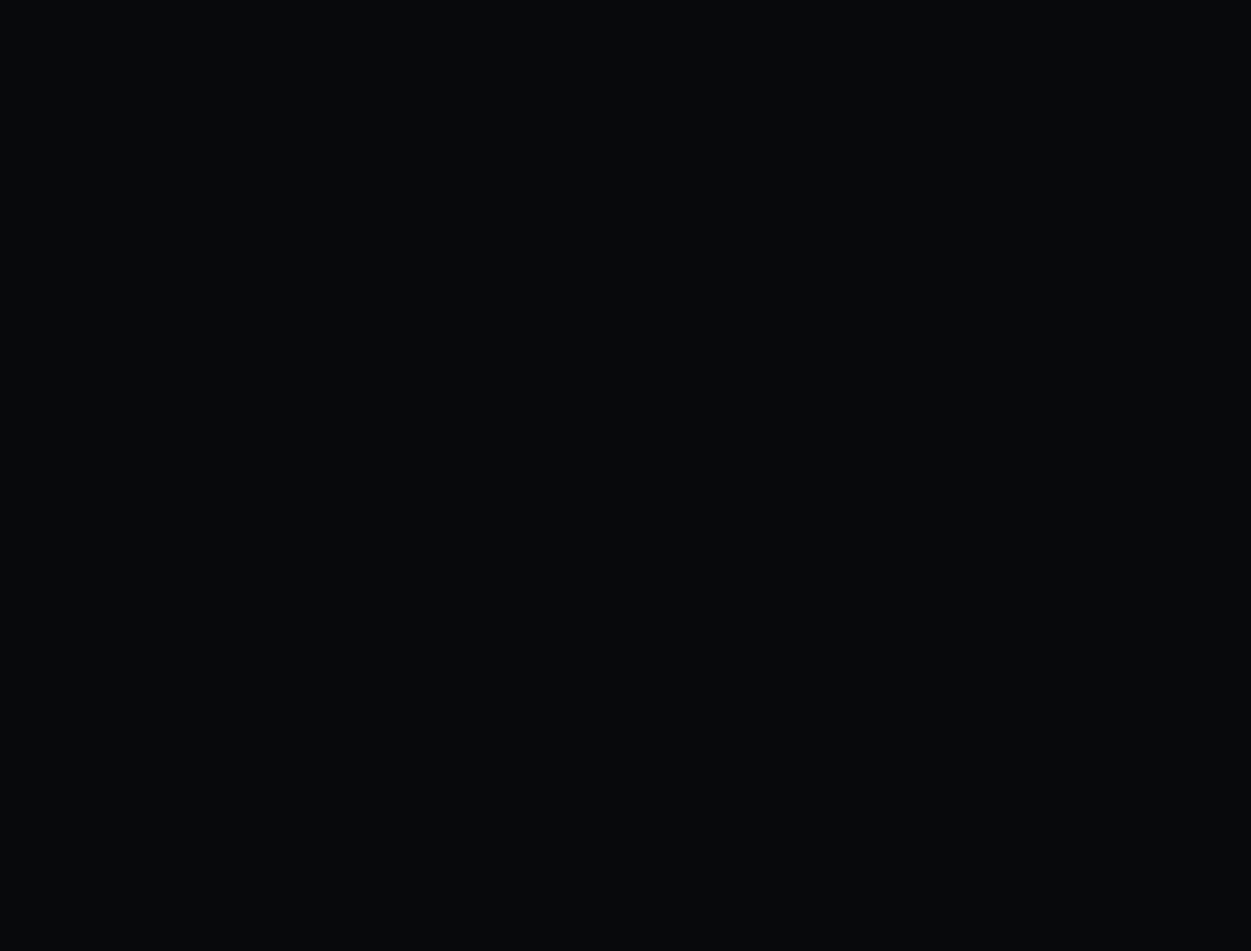
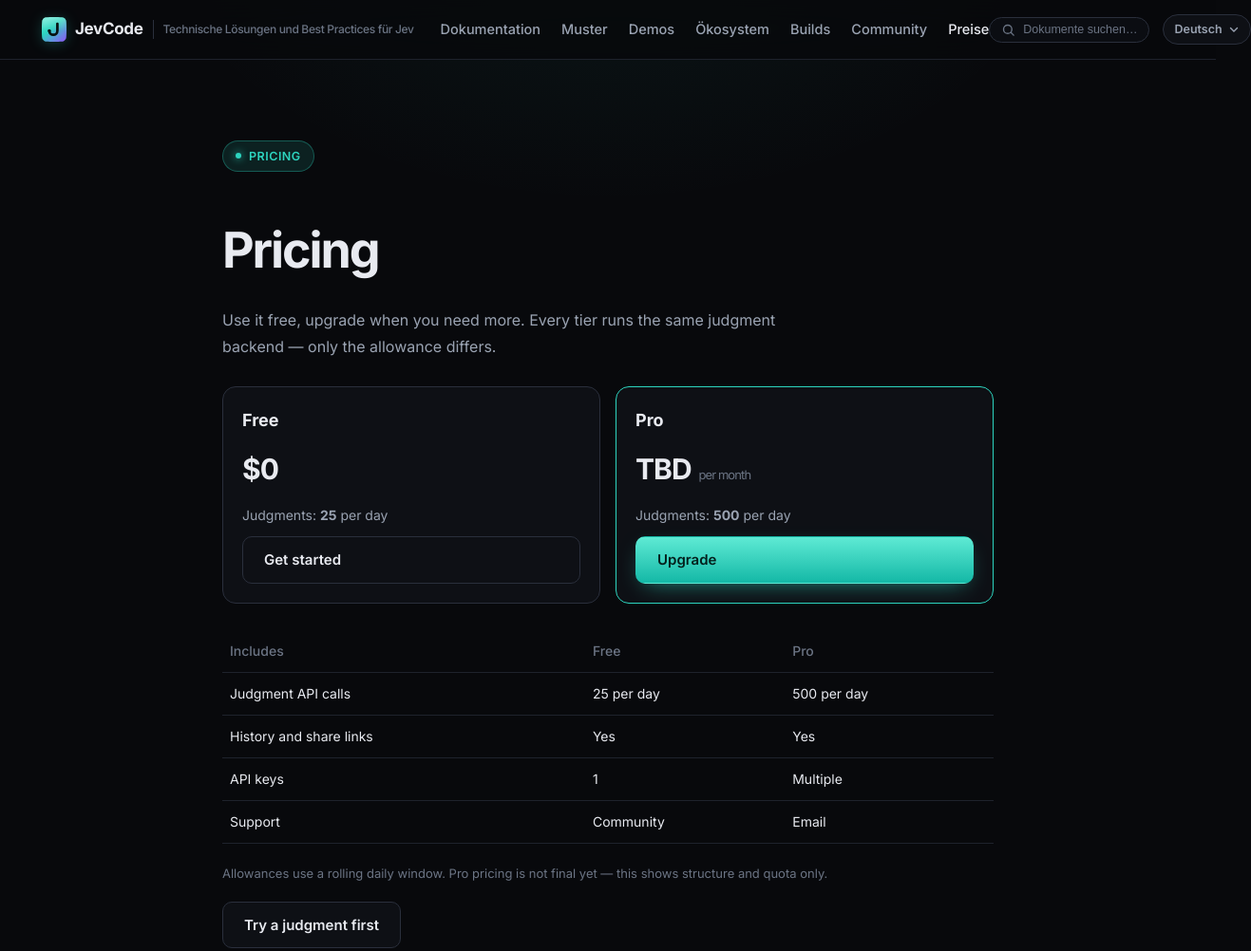
Before and after one commit to miounet11/jevcode, an Astro site: page /de/pricing/ in a window 1280 px wide. Before the commit this address had no page. Shown: the top 1002 px of the page at 95% size, 1317 px wide, since content can reach past the window. Before the commit the page ends 800 px from the top, so only its background shows below. Built offline with nearby package versions, Linux system fonts and the light colour scheme; Astro itself is replaced by a stand-in of ours.

Commit message:
feat(pricing): 价格页 + 导航入口，套餐定义抽成独立模块
第一个面向用户的产品页。此前线上 /pricing 是 404，站点完全没有任何价格信息。

src/pages/[lang]/pricing.astro（新）
- 免/专业两档，额度直接读 PLANS，不手写数字，避免页面与后端口径漂移
- 与既有页面一致的写法：prerender + getStaticPaths + lang==='zh' 二分支
- 明确标注「付费档价格待定，当前只展示结构与额度」——不编造价格

server/plans.mjs（新）
- PLANS / WINDOWS / PLAN_META 抽出来单独成文件
- 原因：accounts.mjs 会 import node:sqlite，前端 prerender 不该被拖进
  Node 内置数据库模块。accounts.mjs 改为从此处 import 并转发导出，
  既有调用方与测试的 import 路径不变

src/components/Header.astro + src/i18n/ui.ts
- 导航加 Pricing 入口。新页面不进导航等于不存在
- 8 种语言各补 nav.pricing 文案（价格/料金/가격/Preise/Tarifs/Precios/Preços）

修掉两个自查发现的真错误：
1. pricing.astro 最初 import '../../../server/plans.mjs'，但该文件当时并不
   存在——页面根本构建不过。现已创建并经构建验证。
2. astro check 报 ts(7006)：fmt 的参数 v 隐式 any。已补类型标注。

验证（覆盖本轮改动的全部文件）：
  npm run check → 0 errors / 0 warnings / 1 hint（退出码 0，26 files）
  npm run build → 退出码 0；dist/{de,en,es,fr,ja,ko,pt,zh}/pricing/index.html
  8 个语言页全部生成，抽查含「25 per day」「每日 25 次」，无 undefined 泄漏
  npm test → 22 pass / 0 fail（退出码 0）

未做：登录/账户页、支付、以及把 PLANS 的付费档定价落实。

```diff
--- /dev/null
+++ b/server/plans.mjs
@@ -0,0 +1,31 @@
+/**
+ * 套餐额度定义 —— 单独成文件，让前端页面也能安全引用。
+ *
+ * 不放在 accounts.mjs 里的原因：那个模块会 import node:sqlite，前端构建
+ * （astro 的 prerender）不该被拖进 Node 内置数据库模块。
+ *
+ * 定价口径参考 clavue.com 实测结构（日/周/月三窗），但这里只落实用户
+ * 明确给出的「免费每人 25/日」；付费档为占位，定价定下来后改这一处即可。
+ */
+
+/** 时间窗长度（毫秒） */
+export const WINDOWS = {
+  day: 24 * 60 * 60 * 1000,
+  week: 7 * 24 * 60 * 60 * 1000,
+  month: 30 * 24 * 60 * 60 * 1000,
+};
+
+/**
+ * 各档位各窗口的额度。null = 该窗口不限。
+ * free.day = 25 是用户明确给出的口径；paid 为占位，待定价决策。
+ */
+export const PLANS = {
+  free: { day: 25, week: null, month: null },
+  paid: { day: 500, week: null, month: null },
+};
+
+/** 展示用元数据，前端 /pricing 读取 */
+export const PLAN_META = {
+  free: { priceUsdPerMonth: 0, pricePending: false },
+  paid: { priceUsdPerMonth: null, pricePending: true },
+};
--- a/src/components/Header.astro
+++ b/src/components/Header.astro
@@ -17,6 +17,7 @@
   { href: `/${lang}/ecosystem/`, label: t('nav.ecosystem'), match: ['/ecosystem/'] },
   { href: `/${lang}/builds/`, label: t('nav.builds'), match: ['/builds/'] },
   { href: `/${lang}/community/`, label: t('nav.community'), match: ['/community/'] },
+  { href: `/${lang}/pricing/`, label: t('nav.pricing'), match: ['/pricing/'] },
 ];
 
 function isActive(href: string, match: string[]) {
--- a/src/i18n/ui.ts
+++ b/src/i18n/ui.ts
@@ -41,6 +41,7 @@
     'nav.community': '社区',
     'nav.menu': '菜单',
     'nav.demos': '示例',
+    'nav.pricing': '价格',
     'nav.start': '快速开始',
     'home.hero.eyebrow': 'System One · 类型化决策层',
     'home.hero.title': '让软件获得确定性的 AI 决策能力',
@@ -109,6 +110,7 @@
     'nav.community': 'Community',
     'nav.menu': 'Menu',
     'nav.demos': 'Demos',
+    'nav.pricing': 'Pricing',
     'nav.start': 'Get started',
     'home.hero.eyebrow': 'System One · A typed decision layer',
     'home.hero.title': 'Give your software deterministic AI decisions',
@@ -183,6 +185,7 @@
     'nav.community': 'コミュニティ',
     'nav.menu': 'メニュー',
     'nav.demos': 'デモ',
+    'nav.pricing': '料金',
     'nav.start': 'はじめる',
     'home.hero.eyebrow': 'System One · 型付きの意思決定レイヤー',
     'home.hero.title': 'ソフトウェアに確定的なAI意思決定を',
@@ -251,6 +254,7 @@
     'nav.community': '커뮤니티',
     'nav.menu': '메뉴',
     'nav.demos': '데모',
+    'nav.pricing': '가격',
     'nav.start': '시작하기',
     'home.hero.eyebrow': 'System One · 타입 기반 의사결정 레이어',
     'home.hero.title': '소프트웨어에 결정론적 AI 의사결정을',
@@ -320,6 +324,7 @@
     'nav.community': 'Community',
     'nav.menu': 'Menü',
     'nav.demos': 'Demos',
+    'nav.pricing': 'Preise',
     'nav.start': 'Loslegen',
     'home.hero.eyebrow': 'System One · Eine typisierte Entscheidungsschicht',
     'home.hero.title': 'Deterministische KI-Entscheidungen für Ihre Software',
@@ -394,6 +399,7 @@
     'nav.community': 'Communauté',
     'nav.menu': 'Menu',
     'nav.demos': 'Demos',
+    'nav.pricing': 'Tarifs',
     'nav.start': 'Commencer',
     'home.hero.eyebrow': 'System One · Une couche de décision typée',
     'home.hero.title': 'Donnez à votre logiciel des décisions IA déterministes',
@@ -468,6 +474,7 @@
     'nav.community': 'Comunidad',
     'nav.menu': 'Menú',
     'nav.demos': 'Demos',
+    'nav.pricing': 'Precios',
     'nav.start': 'Comenzar',
     'home.hero.eyebrow': 'System One · Una capa de decisiones tipada',
     'home.hero.title': 'Da a tu software decisiones de IA deterministas',
@@ -541,6 +548,7 @@
     'nav.community': 'Comunidade',
     'nav.menu': 'Menu',
     'nav.demos': 'Demonstrações',
+    'nav.pricing': 'Preços',
     'nav.start': 'Começar',
     'home.hero.eyebrow': 'System One · Uma camada de decisão tipada',
     'home.hero.title': 'Dê decisões de IA determinísticas ao seu software',
--- /dev/null
+++ b/src/pages/[lang]/pricing.astro
@@ -0,0 +1,139 @@
+---
+import BaseLayout from '../../layouts/BaseLayout.astro';
+import { languages, type Lang } from '../../i18n/ui';
+import { PLANS } from '../../../server/plans.mjs';
+
+export const prerender = true;
+
+export function getStaticPaths() {
+  return Object.keys(languages).map((lang) => ({ params: { lang } }));
+}
+
+const lang = Astro.params.lang as Lang;
+const path = `/${lang}/pricing/`;
+
+const copy = lang === 'zh'
+  ? {
+      title: '价格',
+      lead: '免费用完就升级。所有档位都用同一个判定后端，区别只在额度。',
+      freeName: '免费',
+      paidName: '专业',
+      per: '每月',
+      ctaFree: '开始使用',
+      ctaPaid: '升级',
+      quota: '判定次数',
+      perDay: '每天',
+      perMonth: '每月',
+      unlimited: '不限',
+      cols: { feature: '包含', free: '免费', paid: '专业' },
+      rows: [
+        ['判定接口调用', '每日 25 次', '每日 500 次'],
+        ['历史记录与分享链接', '有', '有'],
+        ['API Key', '1 个', '多个'],
+        ['支持', '社区', '邮件'],
+      ],
+      note: '额度按日窗口滑动计算。付费档位价格待定，当前仅展示结构与额度。',
+      back: '先去试一次',
+    }
+  : {
+      title: 'Pricing',
+      lead: 'Use it free, upgrade when you need more. Every tier runs the same judgment backend — only the allowance differs.',
+      freeName: 'Free',
+      paidName: 'Pro',
+      per: 'per month',
+      ctaFree: 'Get started',
+      ctaPaid: 'Upgrade',
+      quota: 'Judgments',
+      perDay: 'per day',
+      perMonth: 'per month',
+      unlimited: 'unlimited',
+      cols: { feature: 'Includes', free: 'Free', paid: 'Pro' },
+      rows: [
+        ['Judgment API calls', '25 per day', '500 per day'],
+        ['History and share links', 'Yes', 'Yes'],
+        ['API keys', '1', 'Multiple'],
+        ['Support', 'Community', 'Email'],
+      ],
+      note: 'Allowances use a rolling daily window. Pro pricing is not final yet — this shows structure and quota only.',
+      back: 'Try a judgment first',
+    };
+
+const fmt = (v: number | null | undefined): string =>
+  v == null ? copy.unlimited : String(v);
+---
+
+<BaseLayout lang={lang} title={copy.title} description={copy.lead} path={path}>
+  <section class="section">
+    <div class="wrap pricing">
+      <p class="eyebrow"><span class="eyebrow__dot"></span>{copy.title}</p>
+      <h1>{copy.title}</h1>
+      <p class="pricing__lead">{copy.lead}</p>
+
+      <div class="pricing__cards">
+        <div class="pricing__card">
+          <h2>{copy.freeName}</h2>
+          <p class="pricing__price"><b>$0</b></p>
+          <p class="pricing__quota">
+            {copy.quota}: <b>{fmt(PLANS.free.day)}</b> {copy.perDay}
+          </p>
+          <a class="btn btn--ghost" href={`/${lang}/login/`}>{copy.ctaFree}</a>
+        </div>
+
+        <div class="pricing__card pricing__card--featured">
+          <h2>{copy.paidName}</h2>
+          <p class="pricing__price"><b>TBD</b> <span>{copy.per}</span></p>
+          <p class="pricing__quota">
+            {copy.quota}: <b>{fmt(PLANS.paid.day)}</b> {copy.perDay}
+          </p>
+          <a class="btn btn--primary" href={`/${lang}/login/`}>{copy.ctaPaid}</a>
+        </div>
+      </div>
+
+      <table class="pricing__table">
+        <thead>
+          <tr>
+            <th>{copy.cols.feature}</th>
+            <th>{copy.cols.free}</th>
+            <th>{copy.cols.paid}</th>
+          </tr>
+        </thead>
+        <tbody>
+          {copy.rows.map(([label, free, paid]) => (
+            <tr>
+              <td>{label}</td>
+              <td>{free}</td>
+              <td>{paid}</td>
+            </tr>
+          ))}
+        </tbody>
+      </table>
+
+      <p class="pricing__note">{copy.note}</p>
+      <a class="btn btn--ghost" href={`/${lang}/try/`}>{copy.back}</a>
+    </div>
+  </section>
+</BaseLayout>
+
+<style>
+  .pricing { max-width: 860px; }
+  .pricing h1 { font-size: clamp(34px, 5vw, 52px); letter-spacing: -0.04em; margin: 12px 0; }
+  .pricing__lead { color: var(--fg-muted); max-width: 62ch; }
+  .pricing__cards { display: grid; gap: 16px; grid-template-columns: repeat(auto-fit, minmax(240px, 1fr)); margin: 28px 0; }
+  .pricing__card {
+    border: 1px solid var(--border-strong);
+    border-radius: 14px;
+    padding: 20px;
+    background: var(--bg-elev);
+    display: grid;
+    gap: 10px;
+  }
+  .pricing__card--featured { border-color: var(--accent); }
+  .pricing__card h2 { margin: 0; font-size: 18px; }
+  .pricing__price { margin: 0; font-size: 30px; letter-spacing: -0.03em; }
+  .pricing__price span { font-size: 13px; color: var(--fg-dim); }
+  .pricing__quota { margin: 0; color: var(--fg-muted); font-size: 14px; }
+  .pricing__table { width: 100%; border-collapse: collapse; margin: 8px 0 20px; font-size: 14px; }
+  .pricing__table th, .pricing__table td { text-align: left; padding: 10px 8px; border-bottom: 1px solid var(--border); }
+  .pricing__table th { color: var(--fg-dim); font-weight: 500; }
+  .pricing__note { color: var(--fg-dim); font-size: 13px; margin-bottom: 18px; }
+</style>
```
Also changed, not shown: server/accounts.mjs (+3 -15 lines).
